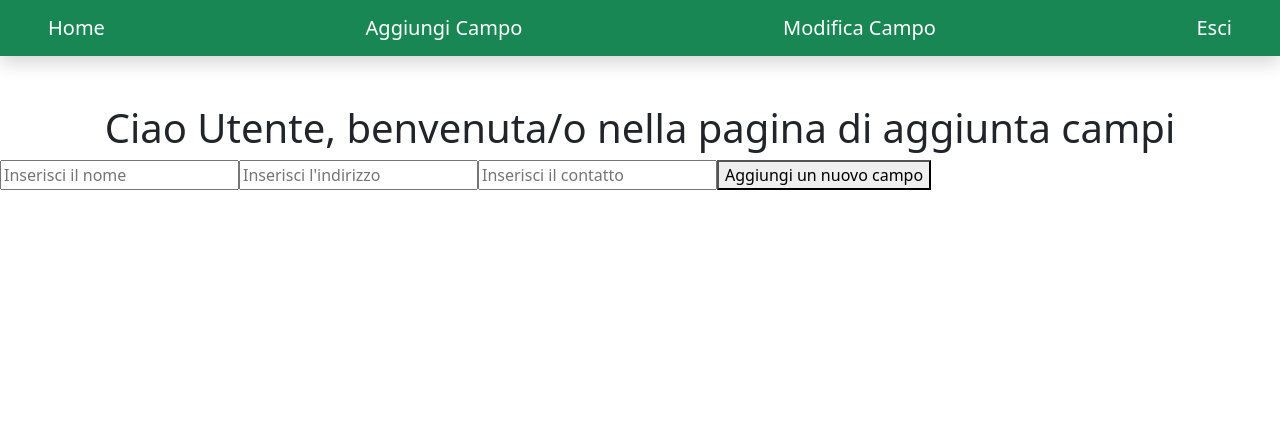
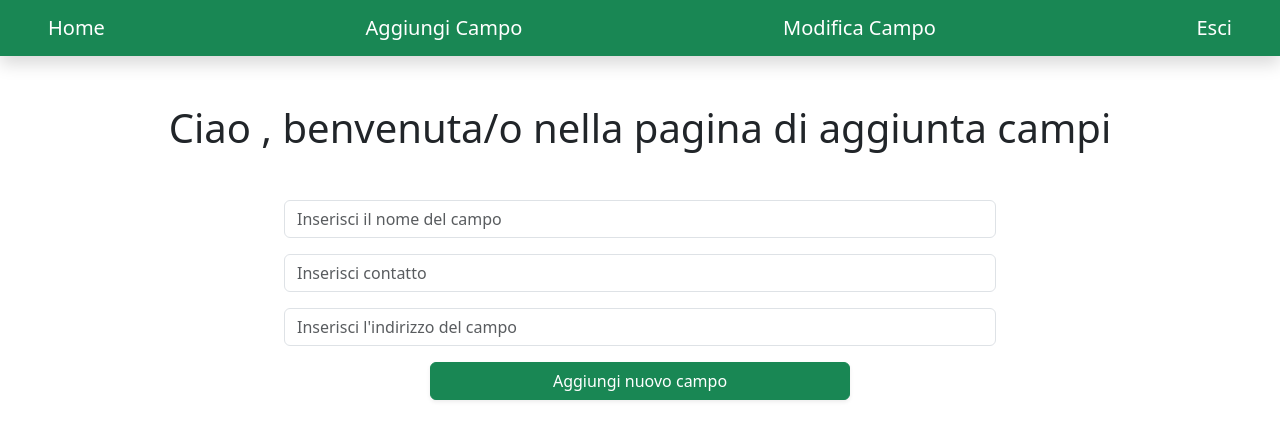
Before and after one commit to immacolato/vue-arenella-borettaz-castagna, a Vue app: page /add in a window 1280 px wide. Shown: the top 440 px of the page. Built offline with nearby package versions, Linux system fonts and the light colour scheme; sample sign-in values are in the browser's storage.

Commit message:
feat: bootstrap form aggiungi campo

```diff
--- a/src/components/Add.vue
+++ b/src/components/Add.vue
@@ -1,12 +1,15 @@
 <template>
     <SiteHeader />
-    <h1 class="text-center mt-5">Ciao Utente, benvenuta/o nella pagina di aggiunta campi</h1>
-    <form>
-      <input type="text" name="name" placeholder="Inserisci il nome" v-model="campo.name"/>
-      <input type="text" name="address" placeholder="Inserisci l'indirizzo" v-model="campo.address"/>
-      <input type="text" name="contact" placeholder="Inserisci il contatto" v-model="campo.contact"/>
-      <button type="button" v-on:click="addCampo">Aggiungi un nuovo campo</button>
+    <h1 class="text-center mt-5">Ciao {{ name }}, benvenuta/o nella pagina di aggiunta campi</h1>
+<div class="mt-5 container" style="max-width: 720px; margin: 0 auto;">
+    <form class="row g-3">
+      <input class="form-control" type="text" name="name" placeholder="Inserisci il nome del campo" v-model="campo.name"/>
+      <input class="form-control" type="text" name="contact" placeholder="Inserisci contatto" v-model="campo.contact"/>
+      <input class="form-control" type="text" name="address" placeholder="Inserisci l'indirizzo del campo" v-model="campo.address"/>
+      <button class="mt-3 btn btn-success shadow-sm" type="button" v-on:click="addCampo" style="max-width: 420px; margin: 0 auto;">
+        Aggiungi nuovo campo</button>
     </form>
+</div>
 </template>
 
 <script>
```
